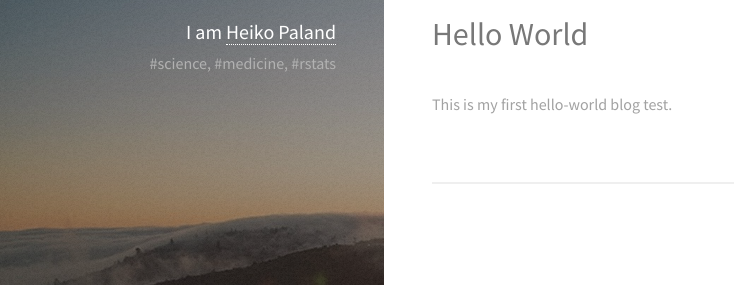
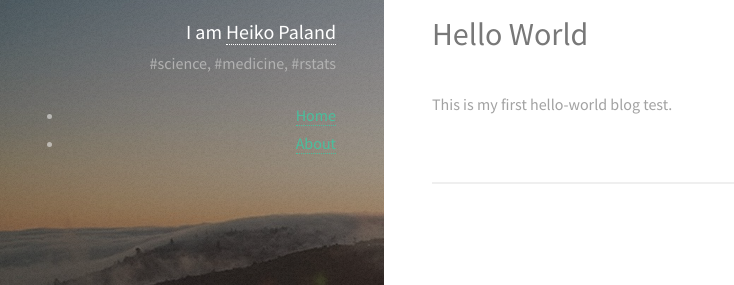
Before and after one commit to old-jekyll-templates/Strata-Jekyll-Theme, a Jekyll site: the page built from index.html, in a window 1280 px wide. Shown: the part 206-491 px from the top of the page, without its empty margins (0-734 px from the left). Built offline with Jekyll 4.4.1, drawn with Linux system fonts in a browser that asks for light colours; some web fonts are replaced.

Commit message:
Update default.html

```diff
--- a/_layouts/default.html
+++ b/_layouts/default.html
@@ -24,7 +24,33 @@
           <a href="#" class="image avatar"><img src="/images/avatar.jpg" alt="" /></a>
           <h1><strong>I am <a href="/">Heiko Paland</a></strong></h1>
           <p>#science, #medicine, #rstats<br /></p>
+
+           <ul class="sidebar-nav">
+      <li class="sidebar-nav-item{% if page.title == "Home" %} active{% endif %}">
+        <a href="/">Home</a>
+      </li>
+
+      {% comment %}
+        The code below dynamically generates a sidebar nav of pages with
+        `layout: page` in the front-matter. See readme for usage.
+      {% endcomment %}
+
+      {% assign pages_list = site.pages %}
+      {% for node in pages_list %}
+        {% if node.title != null %}
+          {% if node.layout == "page" %}
+            <li class="sidebar-nav-item{% if page.url == node.url %} active{% endif %}">
+              <a href="{{ node.url }}">{{ node.title }}</a>
+            </li>
+          {% endif %}
+        {% endif %}
+      {% endfor %}
+
+    </ul>
+
       </header>
+
+
 
 
         {{ content }}
```
